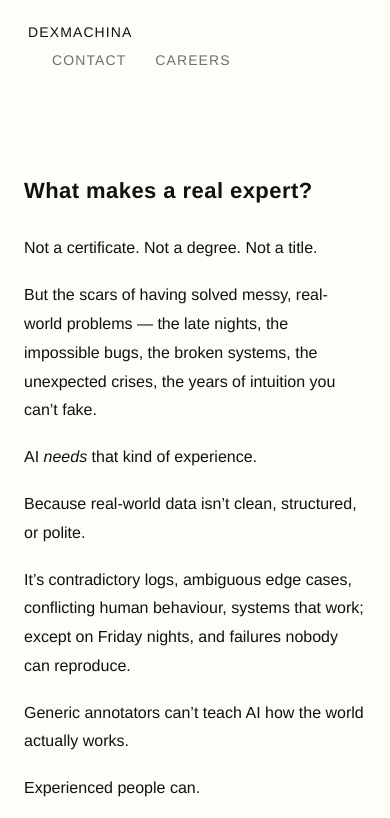
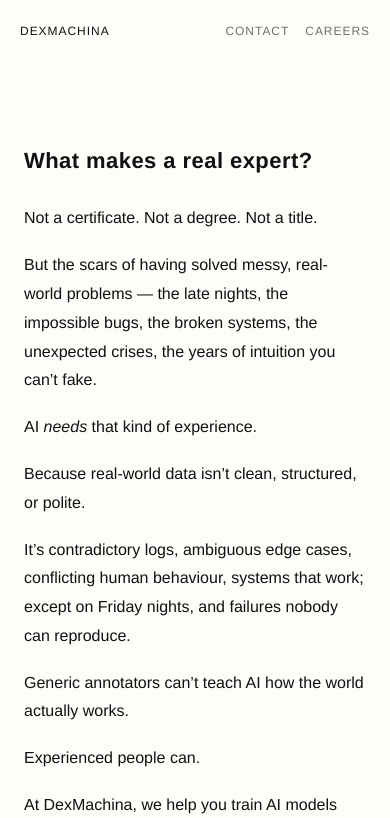
Before and after one commit to Yusu-f/DexMachina, a plain HTML site: page index.html in a window 390 px wide. Shown: the top 818 px of the page. Drawn offline with Linux system fonts and the light colour scheme.

Commit message:
fix styling issues

```diff
--- a/index.html
+++ b/index.html
@@ -34,11 +34,15 @@
         text-transform: uppercase;
       }
 
+      header nav {
+        display: flex;
+        gap: 24px;
+      }
+
       header a {
         text-decoration: none;
         color: inherit;
         opacity: 0.6;
-        margin-left: 24px;
       }
 
       header a:hover {
@@ -113,15 +117,20 @@
       }
 
       @media (max-width: 600px) {
-        header,
+        header {
+          padding: 24px 20px;
+          font-size: 12px;
+        }
+
+        header nav {
+          gap: 16px;
+        }
+
         footer {
           padding: 24px 28px;
           flex-direction: column;
           align-items: flex-start;
-        }
-
-        header nav {
-          margin-top: 12px;
+          gap: 16px;
         }
 
         .content {
```
Also changed, not shown: careers.html (+3 -1 lines), demo.html (+3 -3 lines).
